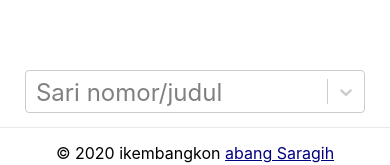
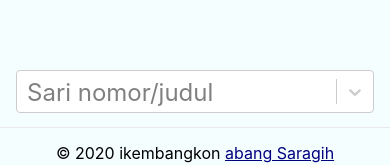
Before and after one commit to diosamuel/haleluya-digital, a Next.js app: page /Page in a window 390 px wide. Shown: the part 667-832 px from the top of the page. Built offline with nearby package versions, Linux system fonts and the light colour scheme.

Commit message:
Add loader; Add prev, next song buttons; Change background color

```diff
--- a/package.json
+++ b/package.json
@@ -12,8 +12,10 @@
     "next": "10.0.1",
     "next-on-netlify": "^2.6.0",
     "next-pwa": "^3.1.5",
+    "nprogress": "^0.2.0",
     "react": "17.0.1",
     "react-dom": "17.0.1",
+    "react-feather": "^2.0.8",
     "react-highlight-words": "^0.16.0",
     "react-select": "^3.1.0",
     "slugify": "^1.4.6"
--- a/pages/Page.js
+++ b/pages/Page.js
@@ -2,6 +2,7 @@ import Head from "next/head";
 import Link from "next/link";
 import { useRouter } from "next/router";
 import Select, { createFilter } from "react-select";
+import { ArrowLeft, ArrowRight } from 'react-feather'
 // import Highlighter from "react-highlight-words";
 import ShareButton from "./components/ShareButton";
 import styles from "../styles/Page.module.css";
@@ -24,10 +25,18 @@ const options = songs.map((song) => ({
 //   );
 // }
 
-export default function Page({ title = "", lyrics = "", children = null }) {
+export default function Page({ title = "", lyrics = "", prevSlug, nextSlug, children = null }) {
   const router = useRouter();
   function handleSelectChange(value) {
     router.push(`/judul/${slugTitle(value.label)}`);
+  }
+
+  function handleLeftClick() {
+    router.push(`/judul/${prevSlug}`);
+  }
+
+  function handleRightClick() {
+    router.push(`/judul/${nextSlug}`)
   }
 
   if (children === null) {
@@ -53,6 +62,14 @@ export default function Page({ title = "", lyrics = "", children = null }) {
         {children}
         <ShareButton title={title} lyrics={lyrics} />
       </div>
+      <div className={styles.searchContainer}>
+        {
+          prevSlug && (
+            <div className={styles.arrowBox} onClick={handleLeftClick}>
+              <ArrowLeft />
+            </div>
+          )
+        }
         <Select
           menuPlacement={"top"}
           className={styles.select}
@@ -62,7 +79,21 @@ export default function Page({ title = "", lyrics = "", children = null }) {
           // formatOptionLabel={formatOptionLabel}
           onChange={handleSelectChange}
           noOptionsMessage={() => "Tidak ditemukan"}
+          styles={{
+            singleValue: (provided) => ({
+              ...provided,
+              backgroundColor: "#f5feff"
+            })
+          }}
         />
+        {
+          nextSlug && (
+            <div className={styles.arrowBox} onClick={handleRightClick}>
+              <ArrowRight />
+            </div>
+          )
+        }
+      </div>
       <footer className={styles.footer}>
         <div>
           &copy; {new Date().getFullYear()} ikembangkon&nbsp;
--- a/pages/_app.js
+++ b/pages/_app.js
@@ -1,7 +1,14 @@
 import { useEffect } from "react";
-import { useRouter } from "next/router";
+import Router, { useRouter } from "next/router";
+import NProgress from 'nprogress'
+import 'nprogress/nprogress.css'
 import * as gtag from "../lib/gtag";
 import "../styles/globals.css";
+
+// Bind Router events
+Router.events.on('routeChangeStart', () => NProgress.start());
+Router.events.on('routeChangeComplete', () => NProgress.done());
+Router.events.on('routeChangeError', () => NProgress.done());
 
 function MyApp({ Component, pageProps }) {
   const router = useRouter();
--- a/styles/Page.module.css
+++ b/styles/Page.module.css
@@ -24,7 +24,7 @@
   flex-direction: column;
   align-items: center;
   justify-content: center;
-  background-color: white;
+  background-color: var(--body-bg);
   position: fixed;
   bottom: 0;
   user-select: none;
@@ -42,19 +42,63 @@
   text-align: center;
 }
 
+.searchContainer {
+  bottom: 4rem;
+  position: sticky;
+  width: 100%;
+  max-width: 480px;
+  display: flex;
+  align-items: center;
+}
+
+.searchContainer .arrowBox {
+  display: flex;
+  justify-content: center;
+  align-items: center;
+  border: 0px solid gainsboro;
+  border-radius: 6px;
+  color: #f6f5f5;
+  padding: 0.5rem;
+  background: rgb(0, 71, 171);
+  cursor: pointer;
+  /* box-shadow: 0 1px 1px rgba(10,35,81,0.11),
+              0 2px 2px rgba(10,35,81,0.11),
+              0 4px 4px rgba(10,35,81,0.11),
+              0 6px 8px rgba(10,35,81,0.11),
+              0 8px 16px rgba(10,35,81,0.11); */
+
+/* background: radial-gradient(circle, rgba(10,35,81,1) 0%, rgba(0,48,143,1) 100%); */
+}
+
+.searchContainer .arrowBox:hover {
+  background: rgba(0, 71, 171, 0.9
+  );;
+}
+
+.searchContainer .arrowBox:first-child {
+  margin-right: 0.5rem;
+}
+
+.searchContainer .arrowBox:last-child {
+  margin-left: 0.5rem;
+}
+
+.arrowBox svg {
+  stroke-width: 2px;
+  /* stroke: red; */
+}
+
 .select {
   width: 100%;
-  max-width: 480px;
-  position: sticky !important;
-  bottom: 4rem;
   font-size: 1.5rem;
+  flex: 1;
 }
 
 .pageContent {
   flex: 1;
   width: 100%;
   max-width: 480px;
-  margin-bottom: 7rem;
+  margin-bottom: 5rem;
   font-size: 1.5rem;
 }
 
@@ -65,7 +109,7 @@
 
 @media only screen and (max-width: 480px) {
   .select {
-    width: 95%;
+    width: 80%;
   }
   .title {
     font-size: 2rem;
--- a/styles/globals.css
+++ b/styles/globals.css
@@ -1,9 +1,14 @@
+:root {
+  --body-bg: #f5feff;
+}
+
 html,
 body {
   padding: 0;
   margin: 0;
   font-family: -apple-system, BlinkMacSystemFont, Segoe UI, Roboto, Oxygen,
     Ubuntu, Cantarell, Fira Sans, Droid Sans, Helvetica Neue, sans-serif;
+  background-color: var(--body-bg);
 }
 
 a {
```
Also changed, not shown: pages/judul/[slug].js (+14 -2 lines), songs.json, 1 other file (tests, documents, lock files or other folders). Lines whose indentation alone changed are shown as unchanged.
